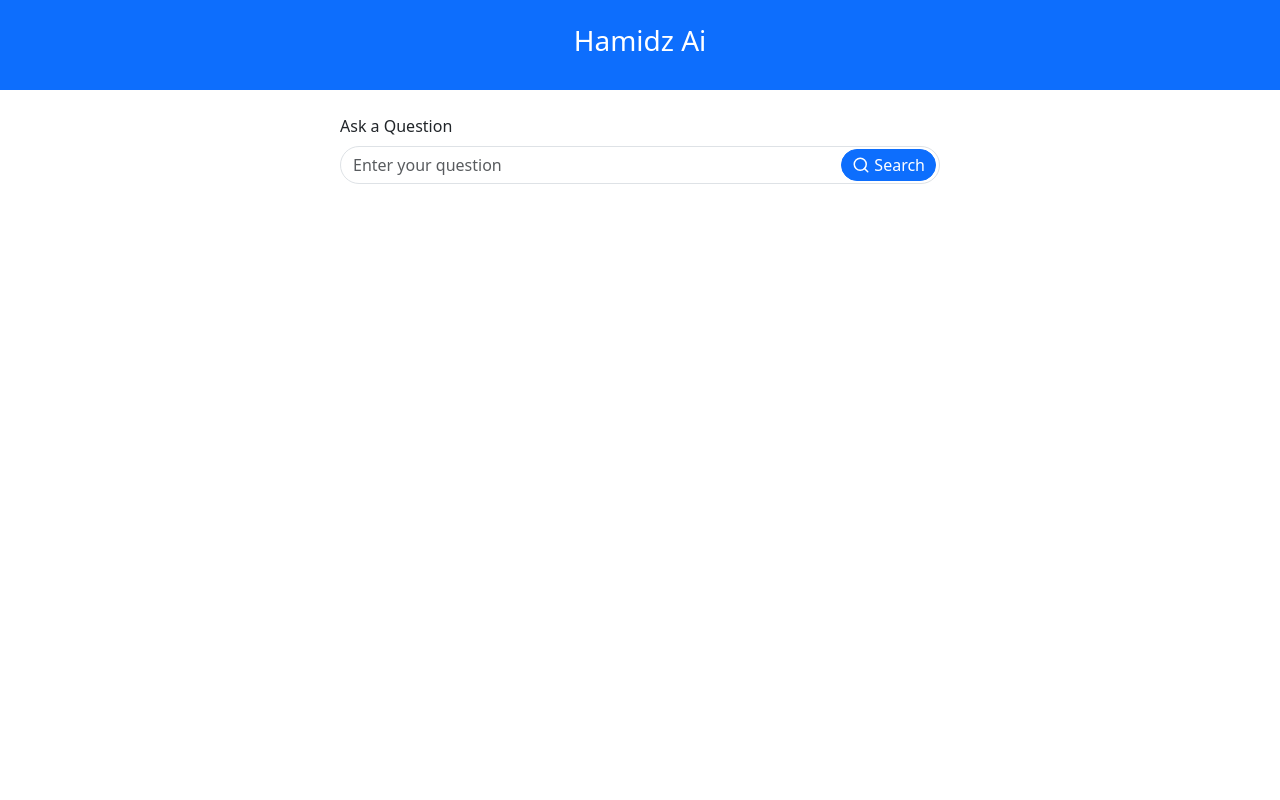
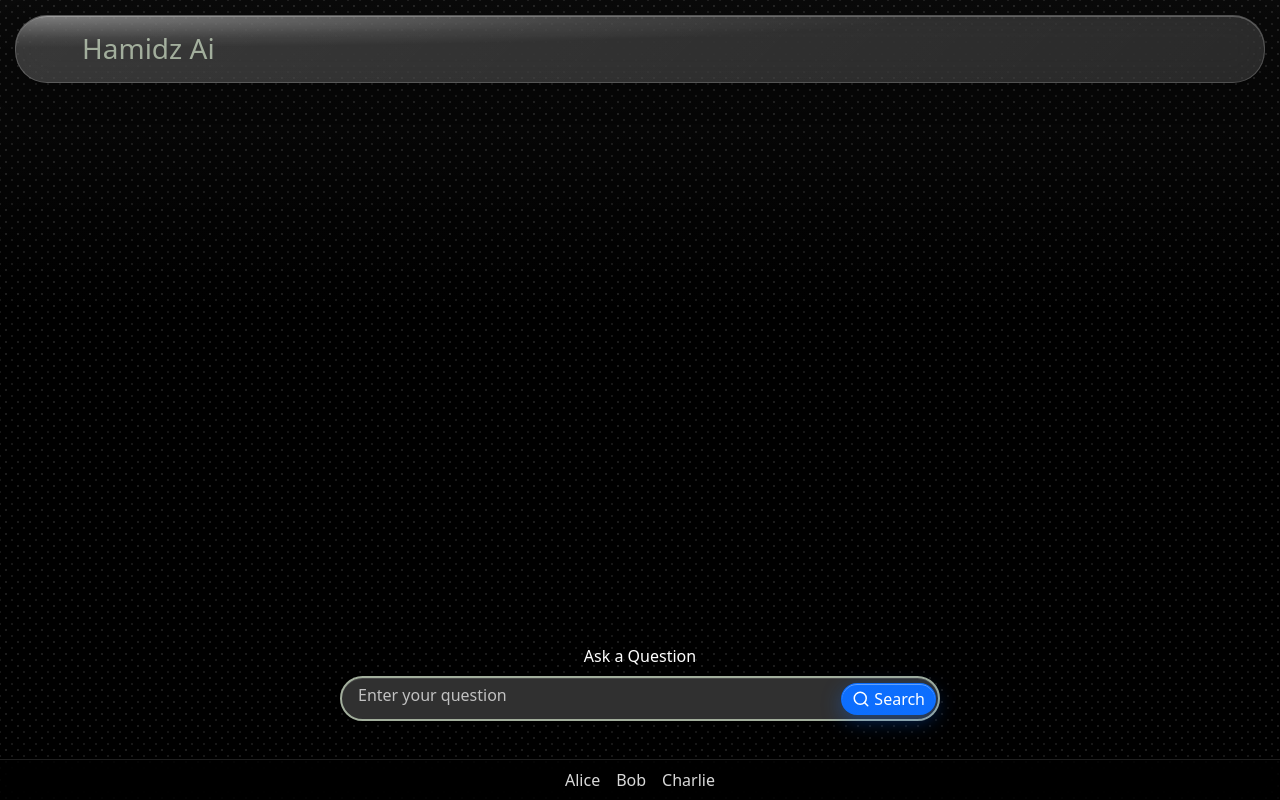
Before and after one commit to hamie-kalhoro/personal-ai, a React (Vite) app in the folder gemini-ai-frontend/: page / in a window 1280 px wide. Built offline with nearby package versions, Linux system fonts and the light colour scheme.

Commit message:
the interesting things are included into the frontend

```diff
--- a/gemini-ai-frontend/src/App.css
+++ b/gemini-ai-frontend/src/App.css
@@ -1,3 +1,136 @@
+/* Glassmorphism navbar (Apple-style) */
+.glass-nav {
+	position: relative;
+	overflow: visible; /* allow error toast to render below navbar */
+	background: linear-gradient(135deg, rgba(255, 255, 255, 0.22) 0%, rgba(255, 255, 255, 0.1) 100%);
+	backdrop-filter: blur(18px) saturate(180%);
+	-webkit-backdrop-filter: blur(18px) saturate(180%);
+	border: 1px solid rgba(255, 255, 255, 0.18);
+	box-shadow: 0 10px 30px rgba(0, 0, 0, 0.25), inset 0 1px 0 rgba(255, 255, 255, 0.25);
+}
+
+.glass-nav::before {
+	content: "";
+	position: absolute;
+	inset: 0;
+	border-radius: inherit;
+	pointer-events: none;
+	/* glossy highlight */
+	background: radial-gradient(120% 80% at 0% 0%, rgba(255, 255, 255, 0.35) 0%, rgba(255, 255, 255, 0.08) 40%, transparent 60%);
+}
+
+/* Optional subtle shimmer */
+@keyframes glassShimmer {
+	0% {
+		background-position: 0% 0%;
+	}
+	100% {
+		background-position: 100% 0%;
+	}
+}
+.glass-nav {
+	background-size: 200% 200%;
+	animation: glassShimmer 12s linear infinite;
+}
+
+/* Bottom-centered search area */
+.search-area {
+	position: fixed;
+	left: 50%;
+	transform: translateX(-50%);
+	bottom: calc(env(safe-area-inset-bottom, 0px) + 90px);
+	width: 100%;
+	max-width: 640px;
+	padding-inline: 16px;
+	z-index: 10;
+}
+
+/* Glass input for search bar */
+.form-control.glass-input {
+	background: #303030; /* requested search bar color */
+	color: #fff;
+	border: 1px solid rgba(255, 255, 255, 0.22);
+	box-shadow: inset 0 1px 0 rgba(255, 255, 255, 0.12), 0 4px 12px rgba(0, 0, 0, 0.25);
+	line-height: 1.4;
+	text-align: left; /* keep left-aligned text */
+}
+
+.form-control.glass-input:focus {
+	background: #303030; /* keep same color on focus */
+	color: #fff;
+	box-shadow: none; /* prevent blue glow */
+	outline: none;
+	/* do not set border-color here to allow animation to continue */
+	caret-color: #fff;
+}
+
+.form-control.glass-input::placeholder {
+	color: rgba(255, 255, 255, 0.7);
+	text-align: left; /* left alignment */
+}
+
+/* Glass button with bluish primary tone (always visible) */
+.btn.glass-btn-primary {
+	/* Stronger bluish base so it shows even before interaction */
+	background: linear-gradient(135deg, rgba(13, 110, 253, 0.85) 0%, rgba(13, 110, 253, 0.75) 100%);
+	background-color: #0d6efd; /* fallback and ensure solid tone */
+	backdrop-filter: blur(12px) saturate(160%);
+	-webkit-backdrop-filter: blur(12px) saturate(160%);
+	border: 1px solid rgba(13, 110, 253, 0.9);
+	color: #fff;
+	box-shadow: 0 6px 20px rgba(13, 110, 253, 0.35), inset 0 1px 0 rgba(255, 255, 255, 0.35);
+	transition: background 0.15s ease, border-color 0.15s ease, box-shadow 0.15s ease;
+}
+
+.btn.glass-btn-primary:hover,
+.btn.glass-btn-primary:focus,
+.btn.glass-btn-primary:active {
+	background: linear-gradient(135deg, rgba(13, 110, 253, 0.95) 0%, rgba(13, 110, 253, 0.85) 100%);
+	border-color: rgba(13, 110, 253, 1);
+	color: #fff;
+}
+
+.btn.glass-btn-primary:disabled {
+	opacity: 0.7;
+	cursor: not-allowed;
+}
+/* Global dark background */
+body,
+.App {
+	min-height: 100vh;
+	background-color: #000;
+	/* Subtle dotted grid pattern over black background */
+	background-image:
+		radial-gradient(rgba(255, 255, 255, 0.11) 1px, transparent 1px),
+		radial-gradient(rgba(255, 255, 255, 0.09) 1px, transparent 1px);
+	/* tighter spacing */
+	background-position: 0 0, 6px 6px;
+	background-size: 12px 12px;
+	background-attachment: fixed;
+}
+
+/* Optional: apply a subtle glass sheen over the dotted grid */
+.bg-dots-glass {
+	background-image:
+		/* soft sheen overlay */
+		linear-gradient(180deg, rgba(255, 255, 255, 0.04) 0%, rgba(255, 255, 255, 0) 40%),
+		radial-gradient(rgba(255, 255, 255, 0.11) 1px, transparent 1px),
+		radial-gradient(rgba(255, 255, 255, 0.09) 1px, transparent 1px);
+	background-position: 0 0, 0 0, 6px 6px;
+	background-size: 100% 100%, 12px 12px, 12px 12px;
+	background-attachment: fixed;
+}
+
+/* Ensure pill inputs stay perfectly rounded */
+.form-control.rounded-pill {
+	border-radius: 9999px;
+	background-color: #303030; /* update pill background to match */
+}
+
+/* Improve focus outline for accessibility */
+.form-control:focus {
+	box-shadow: 0 0 0 0.2rem rgba(13, 110, 253, 0.25);
+}
 /* Search bar aesthetics */
 .form-control.rounded-pill {
 	border-radius: 9999px;
@@ -7,3 +140,116 @@
 .form-control:focus {
 	box-shadow: 0 0 0 0.2rem rgba(13, 110, 253, 0.25);
 }
+
+/* Footer styles */
+.app-footer {
+	position: fixed;
+	left: 0;
+	right: 0;
+	bottom: 0;
+	background: rgba(0, 0, 0, 0.6);
+	backdrop-filter: blur(8px) saturate(150%);
+	-webkit-backdrop-filter: blur(8px) saturate(150%);
+	border-top: 1px solid rgba(255, 255, 255, 0.12);
+	z-index: 5;
+}
+
+.footer-link {
+	color: rgba(255, 255, 255, 0.85);
+	text-decoration: none; /* do not show URL, just names */
+}
+
+.footer-link:hover {
+	color: #fff;
+}
+
+/* Error toast that slides from navbar bottom to 37px below */
+.error-toast {
+	position: absolute; /* relative to .glass-nav header */
+	left: 50%;
+	transform: translateX(-50%);
+	top: calc(100% + 37px); /* final resting position */
+	z-index: 20;
+	animation: toastSlideIn 300ms ease-out both;
+}
+
+/* Animated search border color cycle */
+@keyframes searchBorderCycle {
+	0%   { border-color: #67C4FF; }
+	20%  { border-color: #FFD301; }
+	40%  { border-color: #E91C12; }
+	60%  { border-color: #AEE938; }
+	80%  { border-color: #FF8C00; }
+	100% { border-color: #67C4FF; }
+}
+
+/* Match the search border cycle for title text color */
+@keyframes titleColorCycle {
+	0%   { color: #67C4FF; }
+	20%  { color: #FFD301; }
+	40%  { color: #E91C12; }
+	60%  { color: #AEE938; }
+	80%  { color: #FF8C00; }
+	100% { color: #67C4FF; }
+}
+
+.title-color-animated {
+	animation: titleColorCycle 6s ease-in-out infinite;
+}
+
+.form-control.glass-input.search-border-animated {
+	border-width: 2px; /* increase for better visibility */
+	border-style: solid;
+	animation: searchBorderCycle 6s ease-in-out infinite;
+}
+
+.error-toast-content {
+	min-width: 280px;
+	max-width: 520px;
+	padding: 12px 14px;
+	border-radius: 12px;
+	color: #fff;
+	/* glassy red alert */
+	background: linear-gradient(135deg, rgba(220, 53, 69, 0.85) 0%, rgba(220, 53, 69, 0.7) 100%);
+	backdrop-filter: blur(12px) saturate(160%);
+	-webkit-backdrop-filter: blur(12px) saturate(160%);
+	border: 1px solid rgba(220, 53, 69, 0.9);
+	box-shadow: 0 8px 24px rgba(220, 53, 69, 0.35), inset 0 1px 0 rgba(255, 255, 255, 0.35);
+}
+
+/* Warning toast (orange) same animation, different styling */
+.warning-toast {
+	position: absolute;
+	left: 50%;
+	transform: translateX(-50%);
+	top: calc(100% + 37px);
+	z-index: 20;
+	animation: toastSlideIn 300ms ease-out both;
+}
+
+.warning-toast-content {
+	min-width: 280px;
+	max-width: 520px;
+	padding: 12px 14px;
+	border-radius: 12px;
+	color: #fff;
+	/* glassy orange warning */
+	background: linear-gradient(135deg, rgba(253, 126, 20, 0.85) 0%, rgba(253, 126, 20, 0.7) 100%);
+	backdrop-filter: blur(12px) saturate(160%);
+	-webkit-backdrop-filter: blur(12px) saturate(160%);
+	border: 1px solid rgba(253, 126, 20, 0.9);
+	box-shadow: 0 8px 24px rgba(253, 126, 20, 0.35), inset 0 1px 0 rgba(255, 255, 255, 0.35);
+}
+
+@keyframes toastSlideIn {
+	0% {
+		top: 100%; /* exactly at the navbar bottom */
+		opacity: 0;
+		transform: translateX(-50%) translateY(6px);
+	}
+	100% {
+		top: calc(100% + 37px);
+		opacity: 1;
+		transform: translateX(-50%) translateY(0);
+	}
+}
--- a/gemini-ai-frontend/src/App.jsx
+++ b/gemini-ai-frontend/src/App.jsx
@@ -1,14 +1,30 @@
-import { useState } from "react";
+import { useState, useEffect } from "react";
 import "./App.css";
 import "bootstrap/dist/css/bootstrap.min.css";
 import ChatInput from "./components/ChatInput.jsx";
 import ChatResponse from "./components/ChatResponse.jsx";
+import Footer from "./components/Footer.jsx";
 import { fetchChatResponse } from "./services/api.jsx";
 
 function App() {
   const [response, setResponse] = useState(null);
   const [loading, setLoading] = useState(false);
   const [error, setError] = useState("");
+  const [warn, setWarn] = useState("");
+
+  // Auto-dismiss error toast after 3 seconds
+  useEffect(() => {
+    if (!error) return;
+    const t = setTimeout(() => setError(""), 3000);
+    return () => clearTimeout(t);
+  }, [error]);
+
+  // Auto-dismiss warning toast after 3 seconds
+  useEffect(() => {
+    if (!warn) return;
+    const t = setTimeout(() => setWarn(""), 3000);
+    return () => clearTimeout(t);
+  }, [warn]);
 
   const handleQuestionSubmit = async (question) => {
     setLoading(true);
@@ -29,21 +45,41 @@ function App() {
   };
 
   return (
-    <div className="App">
-      <header className="bg-primary text-white text-center py-4">
-        <h3>Hamidz Ai</h3>
+    <div className="App bg-dots-glass">
+      <header
+        className="glass-nav text-white text-start py-3 pt-3 px-3 rounded-5"
+        style={{
+          marginTop: "0",
+          marginLeft: "15px",
+          marginRight: "15px",
+          position: "relative",
+          top: "15px",
+        }}>
+        <div className="container" style={{ paddingTop: "0", marginTop: "0" }}>
+          <h3
+            className="m-0 title-color-animated"
+            style={{ paddingTop: "0", marginTop: "0" }}>
+            Hamidz Ai
+          </h3>
+        </div>
+        {error && (
+          <div className="error-toast" role="alert" aria-live="assertive">
+            <div className="error-toast-content">{error}</div>
+          </div>
+        )}
+        {warn && (
+          <div className="warning-toast" role="status" aria-live="polite">
+            <div className="warning-toast-content">{warn}</div>
+          </div>
+        )}
       </header>
-      <ChatInput onSubmit={handleQuestionSubmit} />
-      {error && (
-        <div className="container my-3">
-          <div className="alert alert-danger" role="alert">
-            {error}
-          </div>
-        </div>
-      )}
+      <ChatInput
+        onSubmit={handleQuestionSubmit}
+        onEmptySubmit={() => setWarn("Tell me what's on your mind")}
+      />
       {loading && <h3>Loading...</h3>}
       <ChatResponse response={response} />
-      {/* RESPONSE */}
+      <Footer />
     </div>
   );
 }
--- a/gemini-ai-frontend/src/components/ChatInput.jsx
+++ b/gemini-ai-frontend/src/components/ChatInput.jsx
@@ -1,6 +1,6 @@
 import { useState } from "react";
 
-const ChatInput = ({ onSubmit }) => {
+const ChatInput = ({ onSubmit, onEmptySubmit }) => {
   const [question, setQuestion] = useState("");
 
   const handleSubmit = (e) => {
@@ -8,33 +8,42 @@ const ChatInput = ({ onSubmit }) => {
     if (question.trim()) {
       onSubmit(question);
       setQuestion("");
+    } else {
+      onEmptySubmit && onEmptySubmit();
     }
   };
 
   return (
-    <div className="container my-4">
+    <div className="search-area">
       <form onSubmit={handleSubmit}>
         {/* Label + search bar grouped to align perfectly */}
-        <div className="mb-3 mx-auto" style={{ maxWidth: 600 }}>
-          <label htmlFor="question" className="form-label mb-2">
+        <div className="mb-3 mx-auto" style={{ maxHeight: 50, maxWidth: 600 }}>
+          <label
+            htmlFor="question"
+            className="form-label mb-2 text-white text-center d-block">
             Ask a Question
           </label>
 
           <div className="position-relative">
-            <input
-              type="text"
-              className="form-control rounded-pill pe-5"
+            <textarea
+              className="form-control glass-input rounded-pill pe-5 search-border-animated"
               id="question"
               placeholder="Enter your question"
               value={question}
               onChange={(e) => setQuestion(e.target.value)}
-              style={{ paddingRight: "80px" }}
+              rows={2}
+              style={{
+                height: "45px",
+                paddingRight: "92px",
+                paddingLeft: "16px",
+                resize: "none",
+              }}
             />
 
             <button
               type="submit"
               aria-label="Search"
-              className="btn btn-primary rounded-pill position-absolute end-0 top-50 translate-middle-y me-1 d-flex align-items-center gap-1"
+              className="btn btn-primary glass-btn-primary rounded-pill position-absolute end-0 top-50 translate-middle-y me-1 d-flex align-items-center gap-1"
               style={{ height: 32, paddingInline: 10 }}>
               <svg
                 xmlns="http://www.w3.org/2000/svg"
--- /dev/null
+++ b/gemini-ai-frontend/src/components/Footer.jsx
@@ -0,0 +1,26 @@
+const Footer = () => {
+  // Names with hidden URLs (not shown in UI, only names appear)
+  const links = [
+    { name: "Alice", url: "https://example.com/alice" },
+    { name: "Bob", url: "https://example.com/bob" },
+    { name: "Charlie", url: "https://example.com/charlie" },
+  ];
+
+  return (
+    <footer className="app-footer text-center text-white py-2">
+      <div className="container d-flex justify-content-center gap-3 flex-wrap">
+        {links.map((l) => (
+          <a
+            key={l.name}
+            href={l.url}
+            className="footer-link"
+            rel="noopener noreferrer">
+            {l.name}
+          </a>
+        ))}
+      </div>
+    </footer>
+  );
+};
+
+export default Footer;
```
